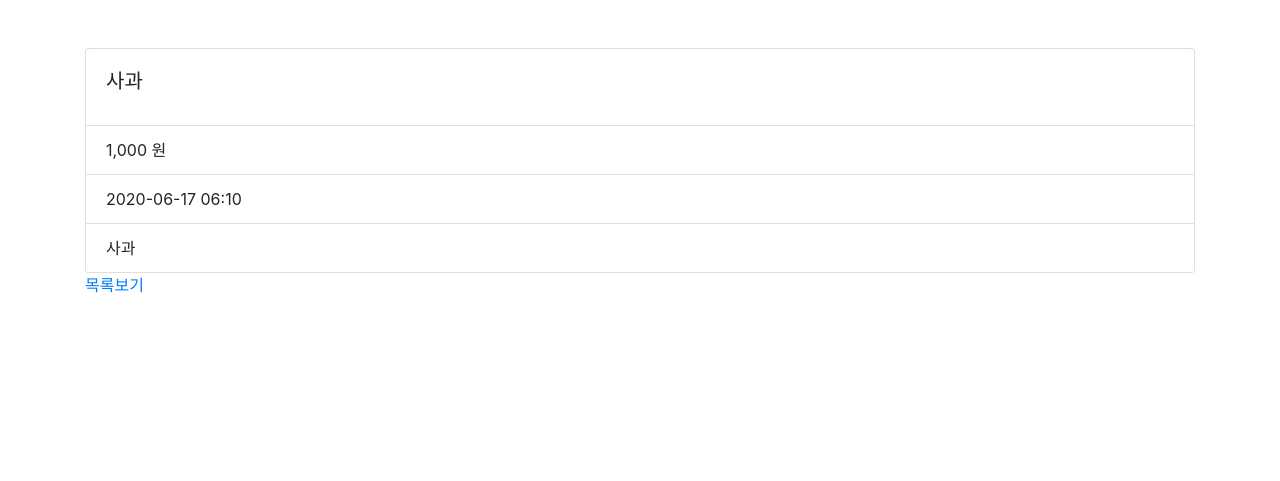
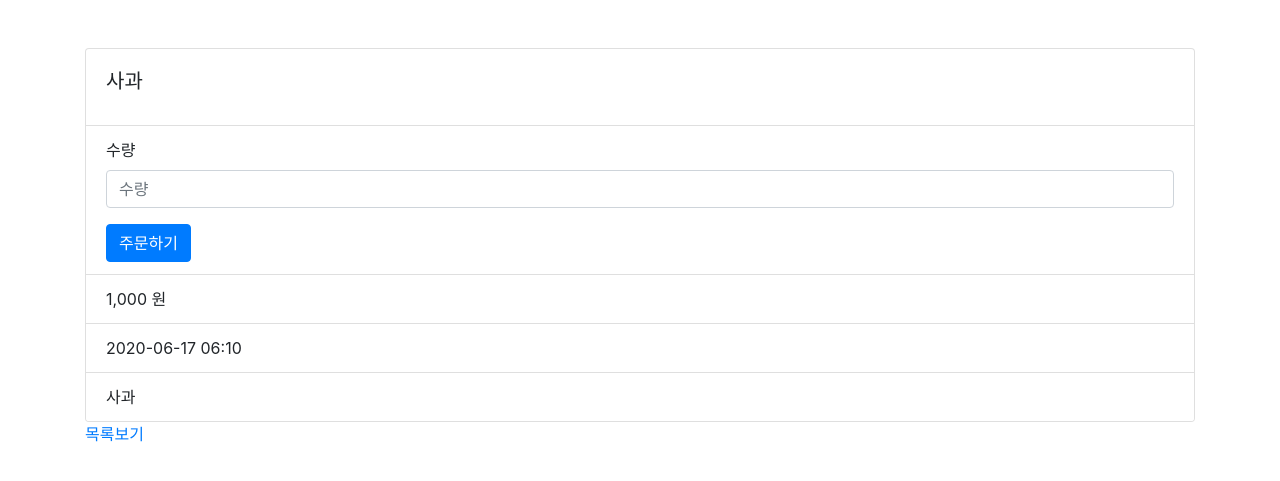
Before and after one commit to louisuss/shopping_django, a Django app: page /product/1/ in a window 1280 px wide. Shown: the top 481 px of the page. Run offline with Django 3.2, Linux system fonts and the light colour scheme; data comes from the database, SQL or seed files in the repository; some libraries are stand-ins or nearby versions.

Commit message:
Add OrderCreate View

```diff
--- /dev/null
+++ b/order/forms.py
@@ -0,0 +1,25 @@
+from django import forms
+from .models import Order
+
+
+class RegisterForm(forms.Form):
+    quantity = forms.IntegerField(
+        error_messages={
+            'required': '수량을 입력해주세요.'
+        },
+        label='수량'
+    )
+    product = forms.IntegerField(
+        error_messages={
+            'required': '상품설명을 입력해주세요.'
+        },
+        label='상품', widget=forms.HiddenInput
+    )
+
+    def clean(self):
+        cleaned_data = super().clean()
+        # product_detail -> value 값으로 id 받음
+        quantity = cleaned_data.get('quantity')
+        product = cleaned_data.get('product')
+
+        # 세션을 받아야하기 때문에 폼을 변경해야됨
--- a/product/templates/product_detail.html
+++ b/product/templates/product_detail.html
@@ -10,6 +10,25 @@
                 <h5 class="card-title">{{ product.name }}</h5>
             </div>
             <ul class="list-group list-group-flush">
+                <li class="list-group-item">
+                    <form method="POST" action="/order/create/">
+                        {% for field in form %}
+                        <div class="form-group">
+                            {% ifnotequal field.name 'product' %}
+                            <label for="{{ field.id_for_label }}">{{ field.label }}</label>
+                            {% endifnotequal %}
+                            <!-- hidden 일 때 값을 넣어줘야됨 -->
+                            <input type="{{ field.field.widget.input_type }}" class="form-control"
+                                id="{{ field.id_for_label }}" placeholder="{{ field.label }}" name="{{ field.name }}"
+                                value="{% ifequal field.name 'product' %} {{ product.id }} {% endifequal %}">
+                        </div>
+                        {% if field.errors %}
+                        <span style="color: red">{{ field.errors }}</span>
+                        {% endif %}
+                        {% endfor %}
+                        <button type="submit" class="btn btn-primary">주문하기</button>
+                    </form>
+                </li>
                 <li class="list-group-item"> {{ product.price|intcomma }} 원</li>
                 <li class="list-group-item"> {{ product.register_date|date:'Y-m-d H:i' }}</li>
                 <!-- |safe -> html 코드로 보여줌 -->
--- a/product/views.py
+++ b/product/views.py
@@ -3,6 +3,7 @@ from django.views.generic import ListView, DetailView
 from django.views.generic.edit import FormView
 from .models import Product
 from .forms import RegisterForm
+from order.forms import RegisterForm as OrderForm
 
 # Create your views here.
 
@@ -23,3 +24,10 @@ class ProductDetail(DetailView):
     template_name = 'product_detail.html'
     queryset = Product.objects.all()
     context_object_name = 'product'
+
+    def get_context_data(self, **kwargs):
+        context = super().get_context_data(**kwargs)
+
+        context['form'] = OrderForm()
+
+        return context
--- a/shopping_django/urls.py
+++ b/shopping_django/urls.py
@@ -17,7 +17,7 @@ from django.contrib import admin
 from django.urls import path
 from user.views import index, RegisterView, LoginView
 from product.views import ProductList, ProductCreate, ProductDetail
-
+from order.views import OrderCreate
 urlpatterns = [
     path('admin/', admin.site.urls),
     path('', index),
@@ -26,4 +26,5 @@ urlpatterns = [
     path('product/', ProductList.as_view()),
     path('product/create/', ProductCreate.as_view()),
     path('product/<int:pk>/', ProductDetail.as_view()),
+    path('order/create/', OrderCreate.as_view()),
 ]
```
Also changed, not shown: order/views.py (+8 -1 lines).
